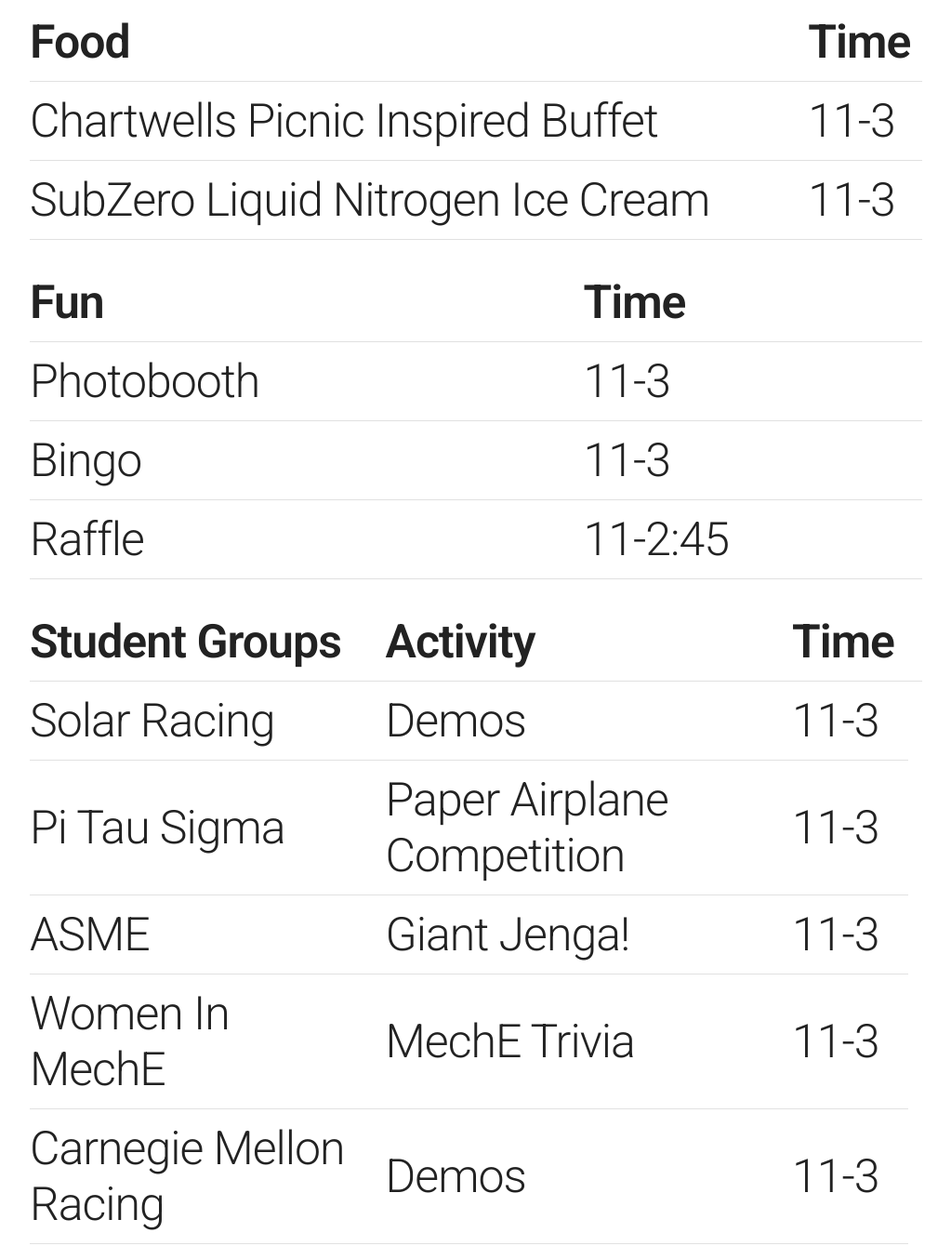
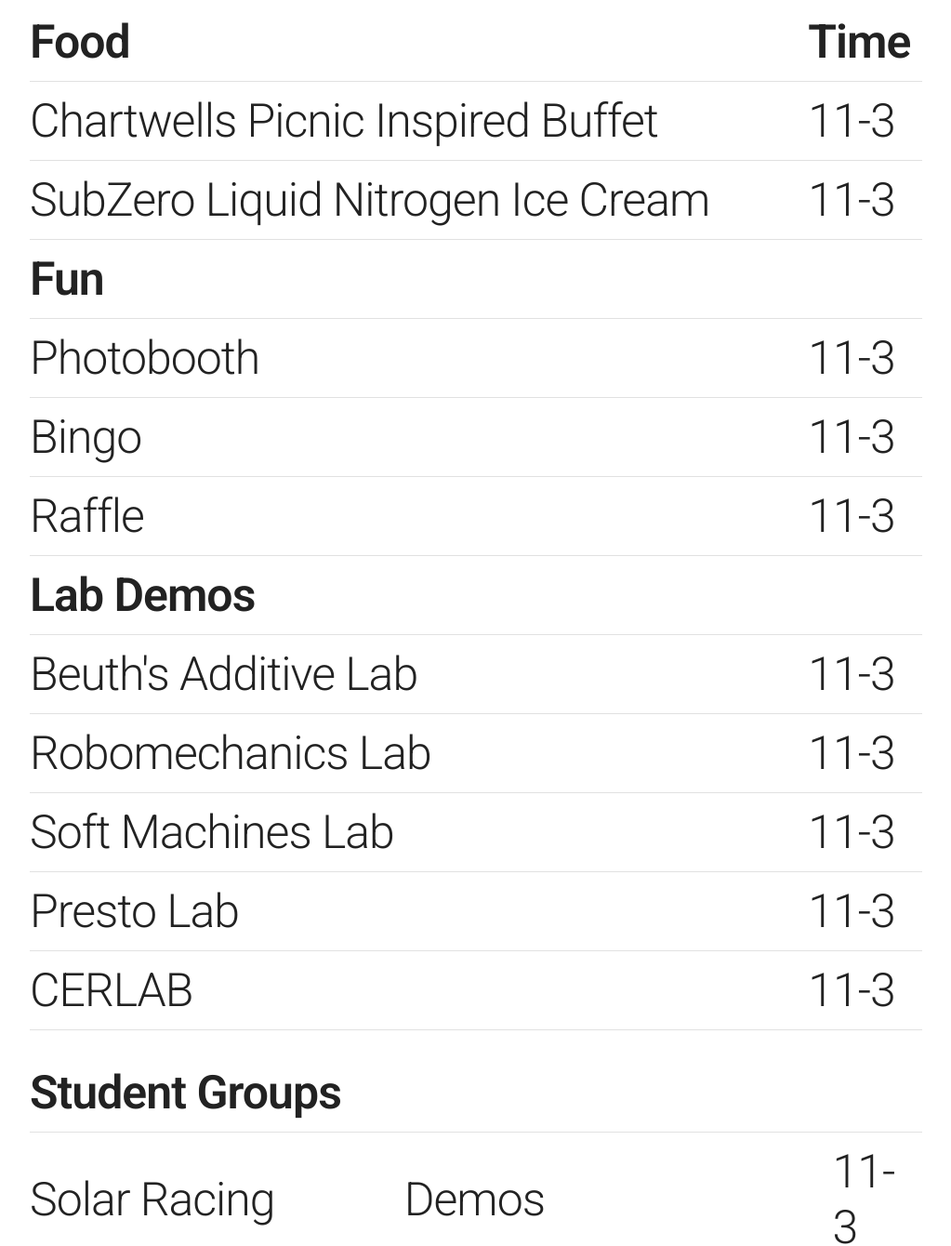
Before and after one commit to taylortabb/meche-link-shortner, a plain HTML site: page index.html in a window 1280 px wide. Shown: the part 478-1818 px from the top of the page at 93% size, without its empty margins (128-1151 px from the left). Drawn offline with Linux system fonts and the light colour scheme.

Commit message:
Update index.html

```diff
--- a/index.html
+++ b/index.html
@@ -61,14 +61,10 @@
       <td>11-3</td>
     </tr>
   </tbody>
-</table>
-
-
-<table class="u-full-width">
   <thead>
     <tr>
       <th>Fun</th>
-      <th>Time</th>
+      <th></th>
     </tr>
   </thead>
   <tbody>
@@ -82,17 +78,48 @@
     </tr>
         <tr>
       <td>Raffle</td>
-      <td>11-2:45</td>
+      <td>11-3</td>
     </tr>
   </tbody>
+  <thead>
+    <tr>
+      <th>Lab Demos</th>
+      <th></th>
+    </tr>
+  </thead>
+  <tbody>
+    <tr>
+      <td>Beuth's Additive Lab</td>
+      <td>11-3</td>
+    </tr>
+    <tr>
+      <td>Robomechanics Lab</td>
+       <td>11-3</td>
+    </tr>
+        <tr>
+      <td>Soft Machines Lab</td>
+      <td>11-3</td>
+    </tr>
+     </tr>
+        <tr>
+      <td>Presto Lab</td>
+      <td>11-3</td>
+    </tr>
+     </tr>
+        <tr>
+      <td>CERLAB</td>
+      <td>11-3</td>
+  </tbody>
+</tr>
+</tbody>
 </table>
 
 <table class="u-full-width">
   <thead>
     <tr>
       <th>Student Groups</th>
-      <th>Activity</th>
-      <th>Time</th>
+      <th></th>
+      <th></th>
       <th> </th>
     </tr>
   </thead>
@@ -100,12 +127,12 @@
     <tr>
       <td>Solar Racing</td>
       <td>Demos</td>
-      <td>11-3</td>
+       <td>11-3</td>
     </tr>
     <tr>
       <td>Pi Tau Sigma</td>
       <td>Paper Airplane Competition</td>
-       <td>11-3</td>
+      <td>11-3</td>
     </tr>
         <tr>
       <td>ASME</td>
@@ -132,39 +159,6 @@
       </tr>
   </tbody>
 </table>
-
-<table class="u-full-width">
-  <thead>
-    <tr>
-      <th>Lab Demos</th>
-      <th>Time</th>
-      <th> </th>
-    </tr>
-  </thead>
-  <tbody>
-    <tr>
-      <td>Beuth's Additive Lab</td>
-      <td>11-3</td>
-    </tr>
-    <tr>
-      <td>Robomechanics Lab</td>
-       <td>11-3</td>
-    </tr>
-        <tr>
-      <td>Soft Machines Lab</td>
-      <td>11-3</td>
-    </tr>
-     </tr>
-        <tr>
-      <td>Presto Lab</td>
-      <td>11-3</td>
-    </tr>
-     </tr>
-        <tr>
-      <td>CERLAB</td>
-      <td>11-3</td>
-  </tbody>
-</table>
 </tr>
 </tbody>
 </table>
```
